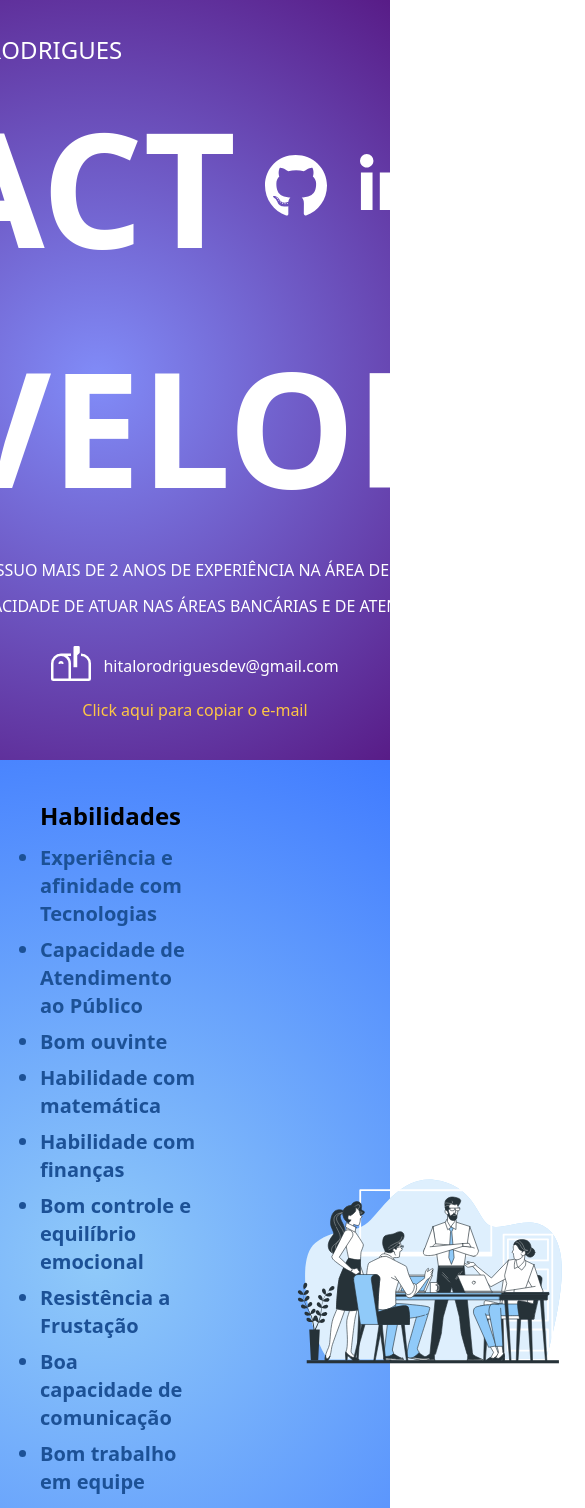
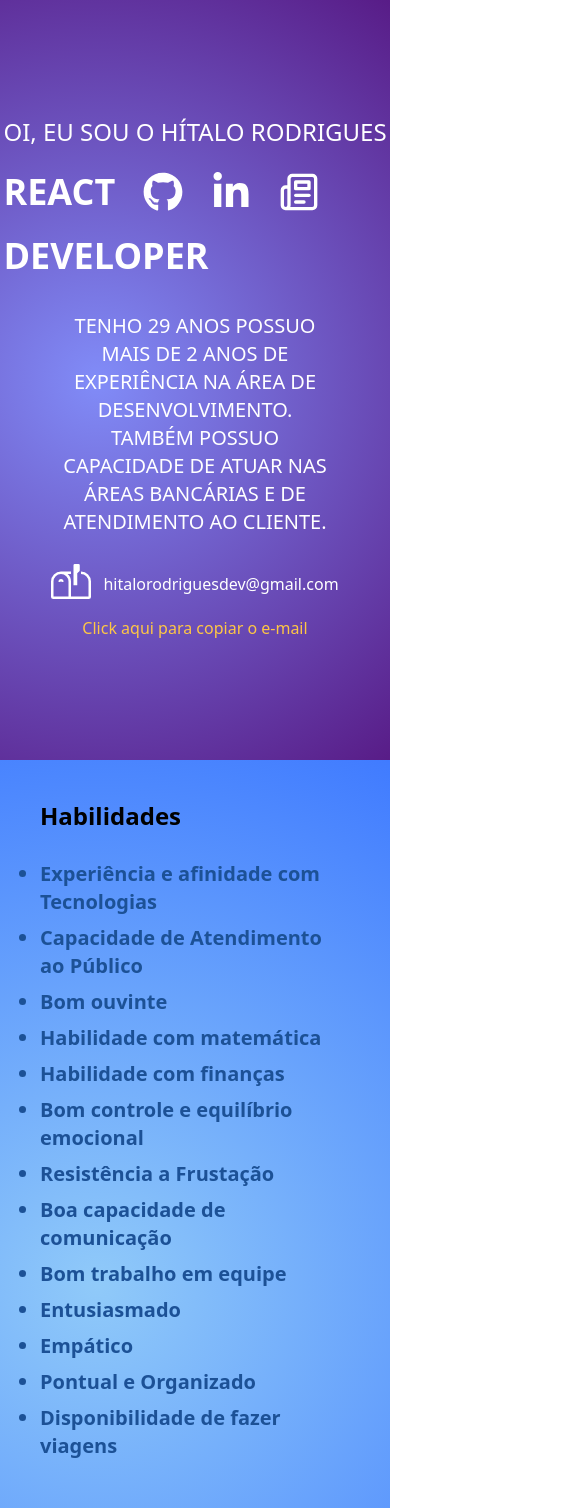
Before and after one commit to Hzimr/Hzimr.github.io, a Next.js app: page / in a window 390 px wide. Shown: the top 1508 px of the page, 585 px wide, since content can reach past the window. Built offline with nearby package versions, Linux system fonts and the light colour scheme.

Commit message:
feat: create responsiveness

```diff
--- a/src/app/page.tsx
+++ b/src/app/page.tsx
@@ -64,14 +64,16 @@
     <div className="flex flex-col">
       <main className="overflow-hidden">
         <div className="flex justify-center bg-custom-radial">
-          <DefaultLayout className="flex min-h-[90vh] items-center justify-center gap-3">
-            <div className="">
+          <DefaultLayout className="flex min-h-[90vh] items-center justify-center gap-3 lg:gap-10">
+            <div className="flex flex-col gap-6 lg:gap-28">
               <p className="text-2xl text-white">
                 OI, EU SOU O HÍTALO RODRIGUES
               </p>
               <div className="animate-text-side-left">
                 <nav className="relative flex flex-row items-center gap-7">
-                  <h1 className="text-[10rem] font-bold text-white">REACT</h1>{" "}
+                  <h1 className="text-4xl font-bold text-white lg:text-[10rem]">
+                    REACT
+                  </h1>{" "}
                   <div className="group">
                     <a
                       href="https://github.com/Hzimr"
@@ -80,7 +82,7 @@
                       className="relative pt-4 text-white group-hover:bottom-2 group-hover:text-amber-200"
                       title="Github"
                     >
-                      <FaGithub size={64} />
+                      <FaGithub className="size-10 lg:size-16" />
                     </a>
                   </div>
                   <div className="group">
@@ -91,7 +93,7 @@
                       className="relative pt-4 text-white group-hover:bottom-2 group-hover:text-amber-200"
                       title="LinkedIn"
                     >
-                      <FaLinkedinIn size={64} />
+                      <FaLinkedinIn className="size-10 lg:size-16" />
                     </a>
                   </div>
                   <div className="group">
@@ -102,34 +104,36 @@
                       className="relative pt-4 text-white group-hover:bottom-2 group-hover:text-amber-200"
                       title="Currículo"
                     >
-                      <LuNewspaper size={64} />
+                      <LuNewspaper className="size-10 lg:size-16" />
                     </a>
                   </div>
                 </nav>
               </div>
-              <h1 className="animate-text-side-right text-[10rem] font-bold text-white">
+              <h1 className="animate-text-side-right text-4xl font-bold text-white lg:text-[10rem]">
                 DEVELOPER
               </h1>
             </div>
-            <p className="text-white">
+            <section className="mt-6 px-12 text-center">
+              <p className="text-xl text-white lg:text-2xl">
                 TENHO 29 ANOS POSSUO MAIS DE 2 ANOS DE EXPERIÊNCIA NA ÁREA DE
-              DESENVOLVIMENTO
+                DESENVOLVIMENTO.
               </p>
-            <p className="text-white">
+              <p className="text-xl text-white lg:text-2xl">
                 {" "}
                 TAMBÉM POSSUO CAPACIDADE DE ATUAR NAS ÁREAS BANCÁRIAS E DE
-              ATENDIMENTO AO CLIENTE
+                ATENDIMENTO AO CLIENTE.
               </p>
+            </section>
             <ContactMe />
           </DefaultLayout>
         </div>
       </main>
       <div className="bg-custom-blue flex justify-center">
         <DefaultLayout className="flex w-full gap-3 ">
-          <div className="flex w-full flex-col p-10">
+          <div className="flex w-full flex-col items-center p-10 lg:flex-row">
             {" "}
+            <div className="flex flex-col gap-4">
               <h2 className="text-#1C5196 text-2xl font-bold">Habilidades</h2>
-            <div className="flex flex-row gap-20">
               <ul className="flex list-disc flex-col gap-2 pt-3 text-xl font-bold text-[#1C5196]">
                 <li>Experiência e afinidade com Tecnologias</li>
                 <li>Capacidade de Atendimento ao Público</li>
@@ -145,8 +149,8 @@
                 <li>Pontual e Organizado</li>
                 <li>Disponibilidade de fazer viagens</li>
               </ul>
+            </div>
             <Image src={TeamImg} alt="" width="580" height="420" />
-            </div>
           </div>
         </DefaultLayout>
       </div>
```
Lines whose indentation alone changed are shown as unchanged.
